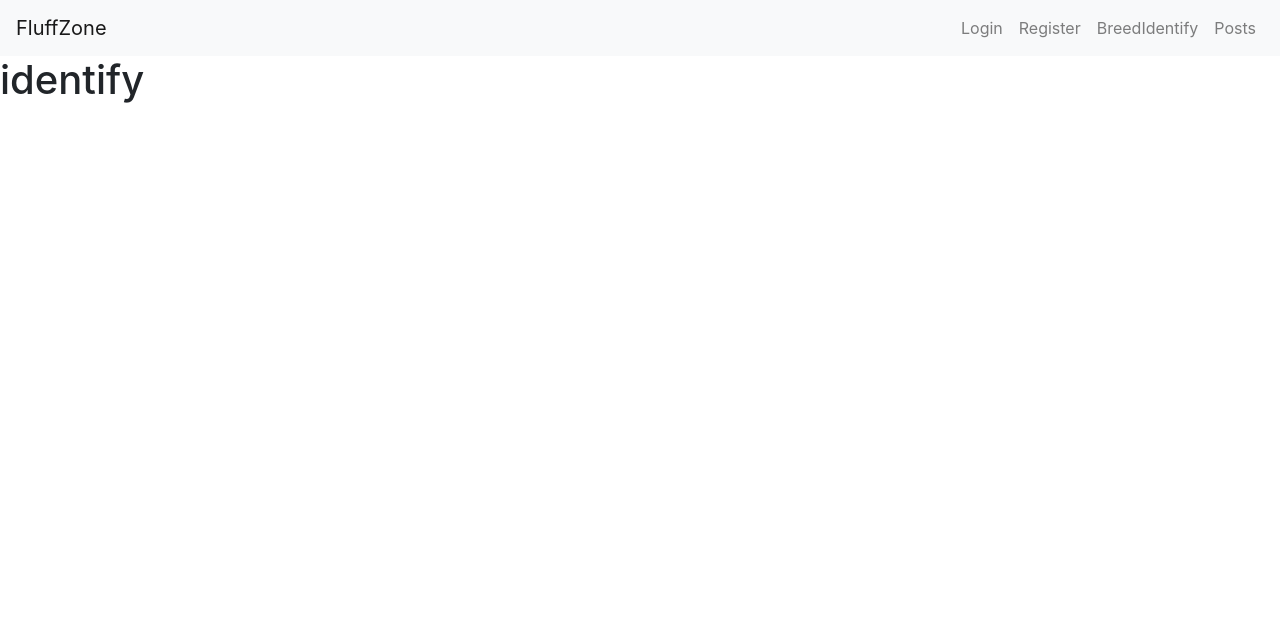
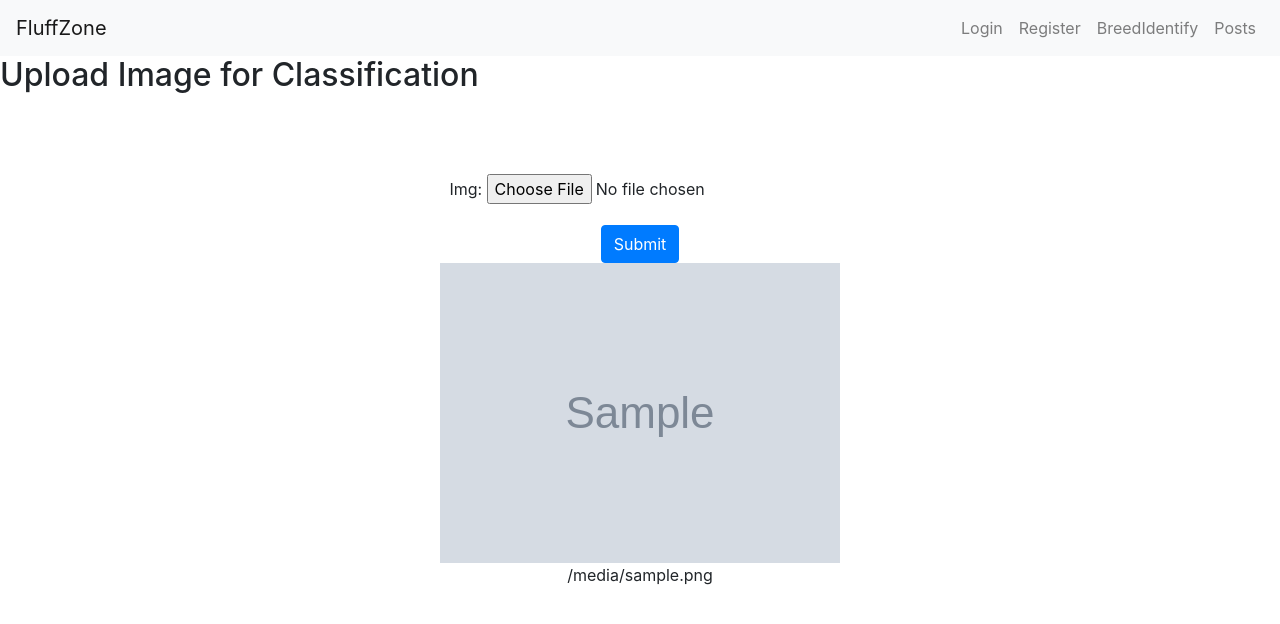
Before and after one commit to varunmamtora06/FluffZone, a Django app: template fluffzone/templates/identifBreed.html in a window 1280 px wide. Shown: the top 624 px of the page. Run offline with Django 3.2, Linux system fonts and the light colour scheme; tables that the repository leaves empty hold one stand-in row (values such as "Sample post"); the template is opened without the code that fills it: values that come from a table or form of the project are taken from there, most other values are stand-ins (such as "Sample title", 1, 10 or a date in 2020); grey boxes marked "Sample" are stand-in pictures; some libraries are stand-ins or nearby versions.

Commit message:
add submit image feature

```diff
--- a/fluffzone/templates/identifBreed.html
+++ b/fluffzone/templates/identifBreed.html
@@ -1,5 +1,21 @@
 {% extends 'base.html' %}
 
-{% block content %}
-    <h1>identify</h1>
-{% endblock content %}
+{% block content%}
+
+    <h2>Upload Image for Classification</h2>
+
+
+<br>
+<div class="container blog-input text-center mt-5">
+            <form action="identifyBreed" method = "post" enctype="multipart/form-data" class="form-style-4">
+                {% csrf_token %}
+                {{ form.as_p }}
+
+                 <button type="submit" class="btn btn-primary" >Submit</button>
+
+            </form>
+           <img src="{{filepath}}">
+           <p>{{filepath}}</p>
+</div>
+
+{% endblock %}
```
